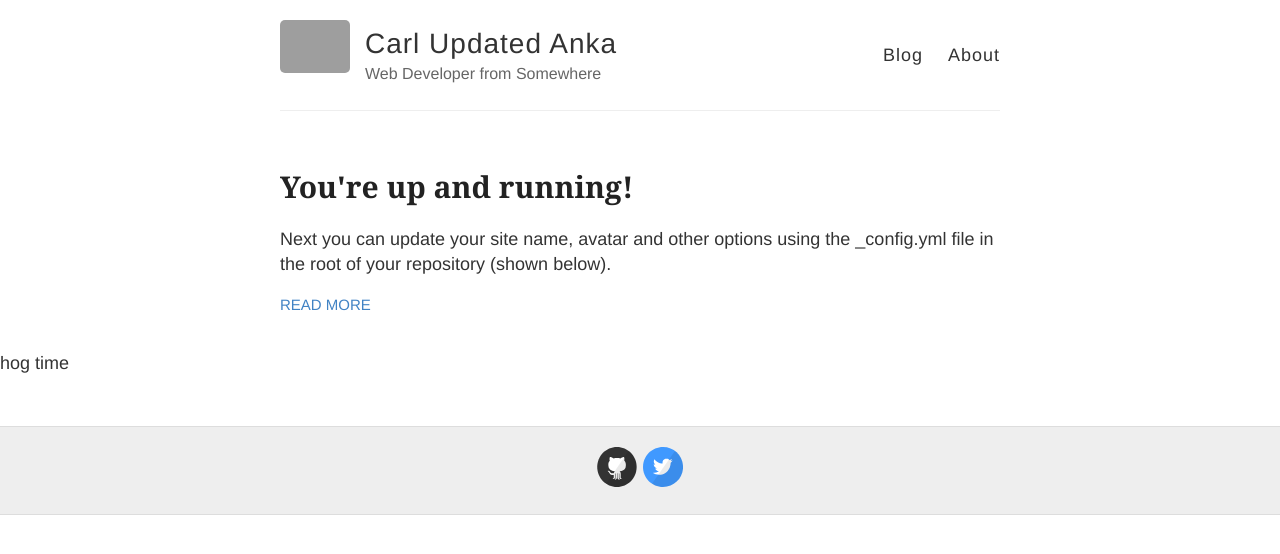
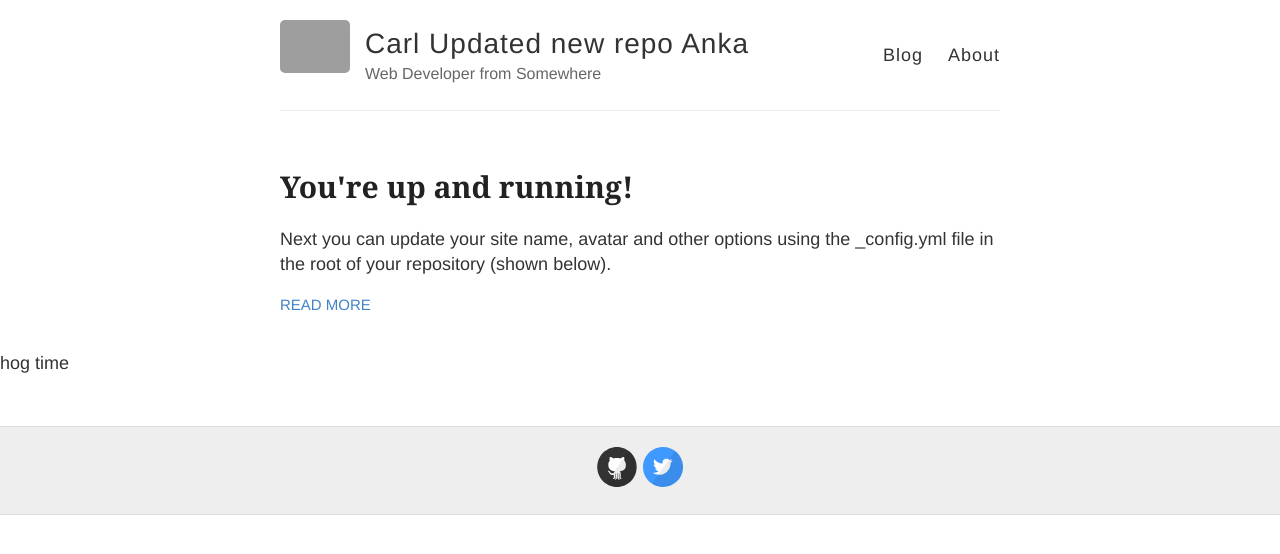
Before and after one commit to hatwell/carlanka, a Jekyll site: the page built from index.html, in a window 1280 px wide. Shown: the top 554 px of the page. Built offline with Jekyll 4.4.1, drawn with Linux system fonts in a browser that asks for light colours; grey boxes are pictures that could not be loaded.

```diff
--- a/_config.yml
+++ b/_config.yml
@@ -3,7 +3,7 @@
 #
 
 # Name of your site (displayed in the header)
-name: Carl Updated Anka
+name: Carl Updated new repo Anka
 
 # Short bio or description (displayed in the header)
 description: Web Developer from Somewhere
```
